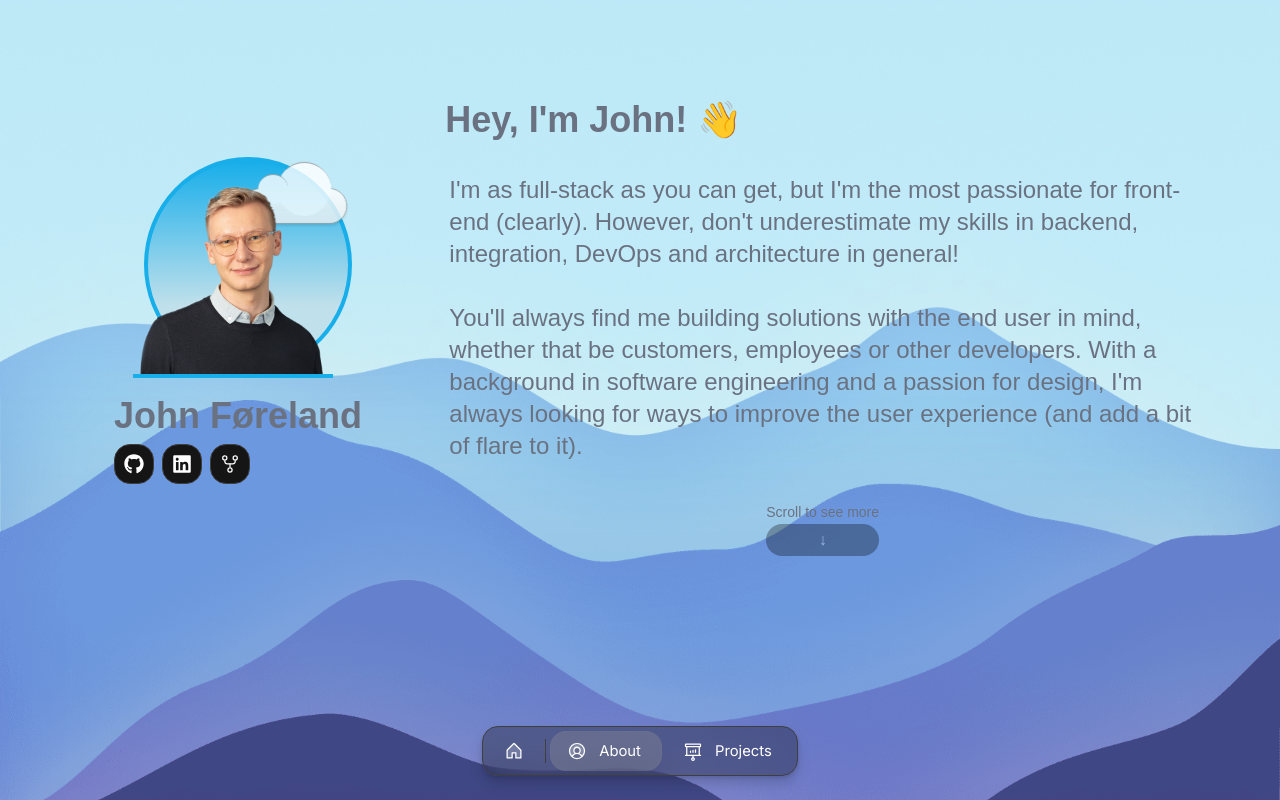
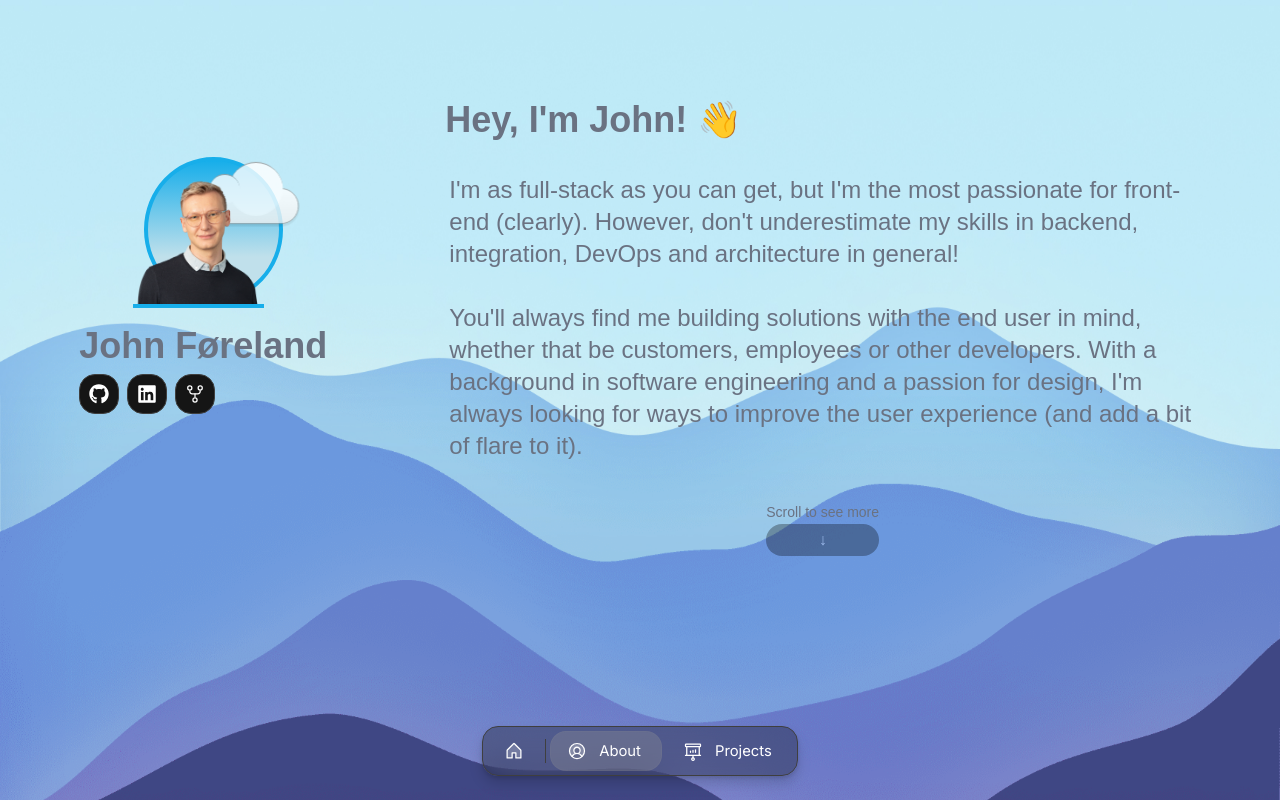
Before and after one commit to johnforeland/john.fore.land, a Next.js app: page /about in a window 1280 px wide. Shown: the top 800 px of the page. Built offline with nearby package versions, Linux system fonts and the light colour scheme.

Commit message:
made avatar import static for faster loading

```diff
--- a/src/components/about/SkyAvatar.module.scss
+++ b/src/components/about/SkyAvatar.module.scss
@@ -11,8 +11,6 @@
   z-index: 200;
   height: 100%;
   width: 100%;
-  min-height: 200px;
-  min-width: 200px;
   position: relative;
   transform: translate(-15px, 10px);
   border-bottom: 4px solid #17aeea;
--- a/src/components/about/SkyAvatar.tsx
+++ b/src/components/about/SkyAvatar.tsx
@@ -1,16 +1,16 @@
 import { person } from "@/resources/content";
 import Image from "next/image";
+import profile from "./../../../public/images/avatar.png";
 import styles from "./SkyAvatar.module.scss";
 
 export function SkyAvatar() {
   return (
     <div className={styles.container}>
       <Image
-        src="/images/avatar.png"
+        src={profile}
         alt={person.name}
+        placeholder="blur"
         className={styles.avatar}
-        width={200}
-        height={200}
       />
 
       <div className={styles.backgroundWrap}>
```
